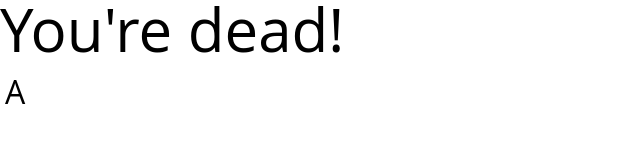
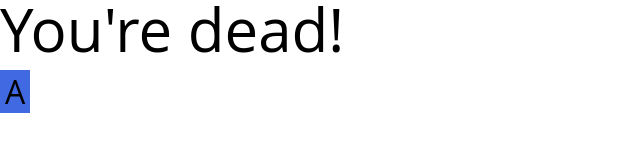
Before and after one commit to pauIbanez/w4ch2-berenguer-pauI, a React (Create React App) app: page / in a window 1280 px wide. Shown: the part 472-624 px from the top of the page, without its empty margins (0-640 px from the left). Built offline with nearby package versions, Linux system fonts and the light colour scheme.

Commit message:
Added ugly classes to represent leter state

```diff
--- a/src/App.css
+++ b/src/App.css
@@ -58,3 +58,13 @@ svg > * {
   margin-right: 5px;
   pointer-events: none;
 }
+
+.letter {
+  background-color: royalblue;
+  cursor: pointer;
+}
+
+.letter--deactivated {
+  background-color: red;
+  filter: brightness(0.5);
+}
```
